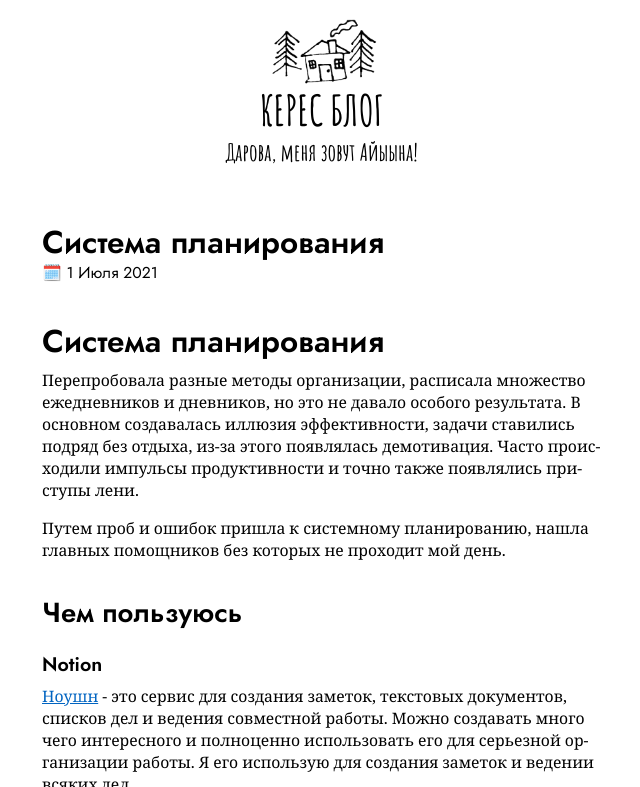
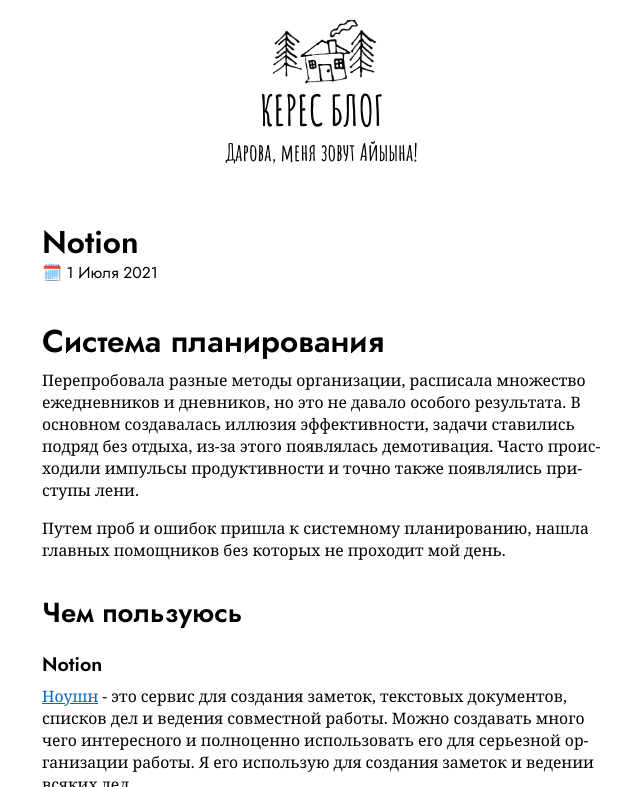
Before and after one commit to keresm/keresaina.github.io, a Jekyll site: the page built from _posts/2020-07-01-notion.md, in a window 1280 px wide and 900 px high, cut to the strip 0-787 px from the top of the window. Shown: the whole strip, without its empty margins (318-958 px from the left). Built offline with Jekyll 4.4.1, drawn with Linux system fonts in a browser that asks for light colours.

Commit message:
Update 2020-07-01-notion.md

```diff
--- a/_posts/2020-07-01-notion.md
+++ b/_posts/2020-07-01-notion.md
@@ -1,8 +1,8 @@
 ---
 layout: post
-title: Система планирования
+title:
 date:   2021-07-01 07:41:13 +0900
-image_cover: '/assets/images/.PNG'
+image_cover:
 ---
 # Система планирования
 
```
